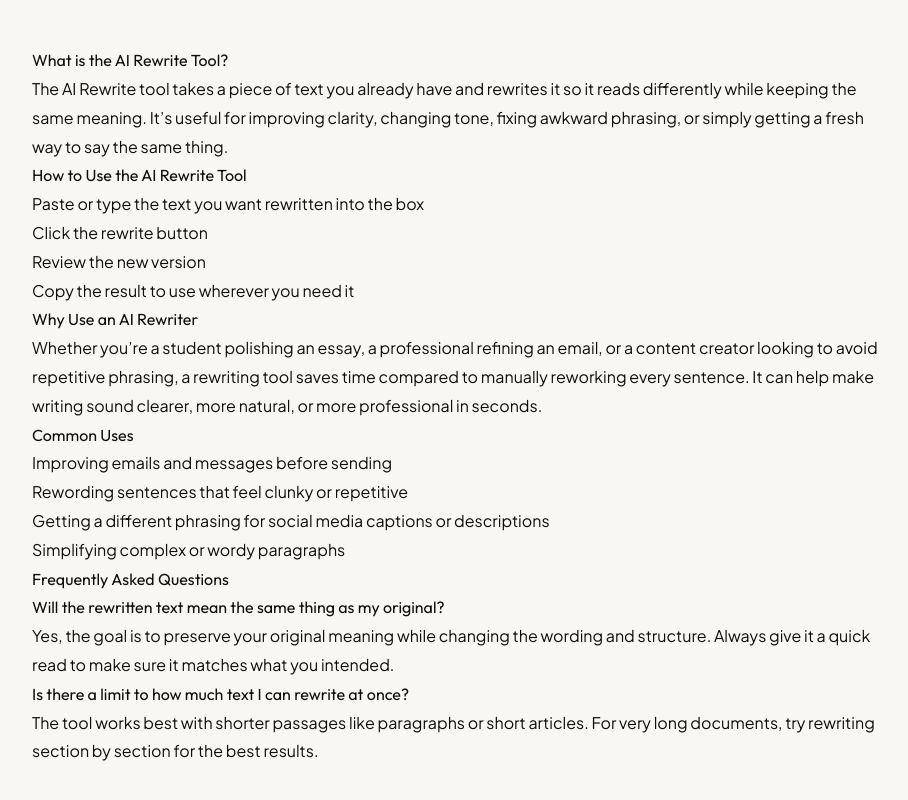
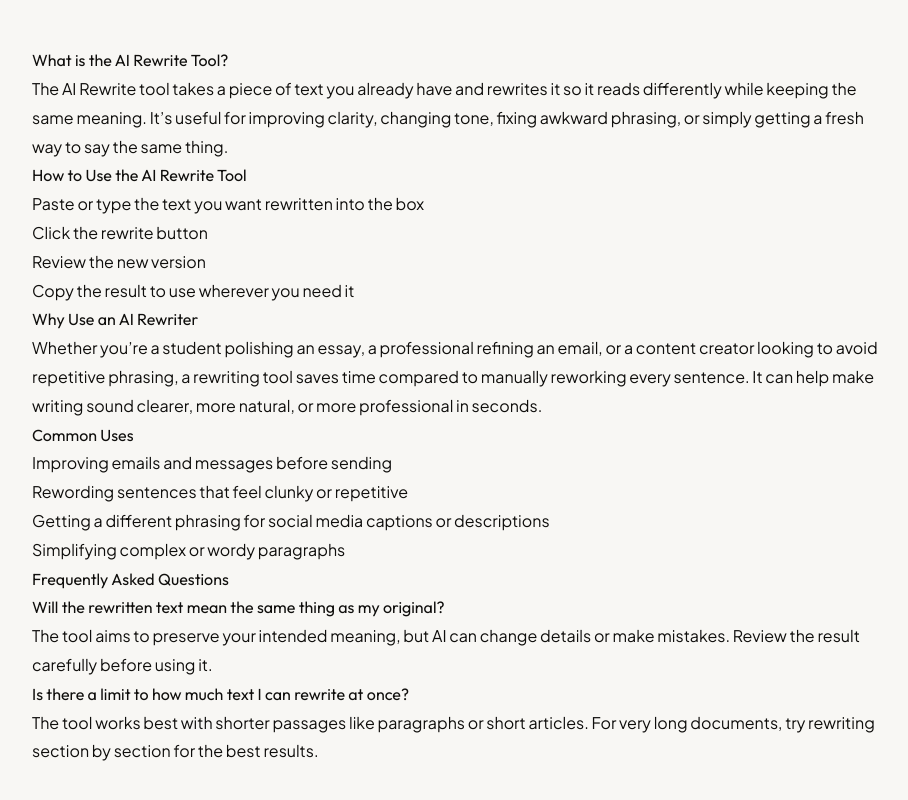
Before and after one commit to athersaud-smart-tools/smart-tools, a Next.js app: page /ai-rewrite in a window 1280 px wide. Shown: the part 475-1275 px from the top of the page, without its empty margins (178-1086 px from the left). Built offline with nearby package versions, Linux system fonts and the light colour scheme.

Commit message:
clarify AI rewrite accuracy guidance

```diff
--- a/app/ai-rewrite/page.tsx
+++ b/app/ai-rewrite/page.tsx
@@ -117,8 +117,7 @@ export default function Page() {
 
         <h3>Will the rewritten text mean the same thing as my original?</h3>
         <p>
-          Yes, the goal is to preserve your original meaning while changing the wording and
-          structure. Always give it a quick read to make sure it matches what you intended.
+          The tool aims to preserve your intended meaning, but AI can change details or make mistakes. Review the result carefully before using it.
         </p>
 
         <h3>Is there a limit to how much text I can rewrite at once?</h3>
```
